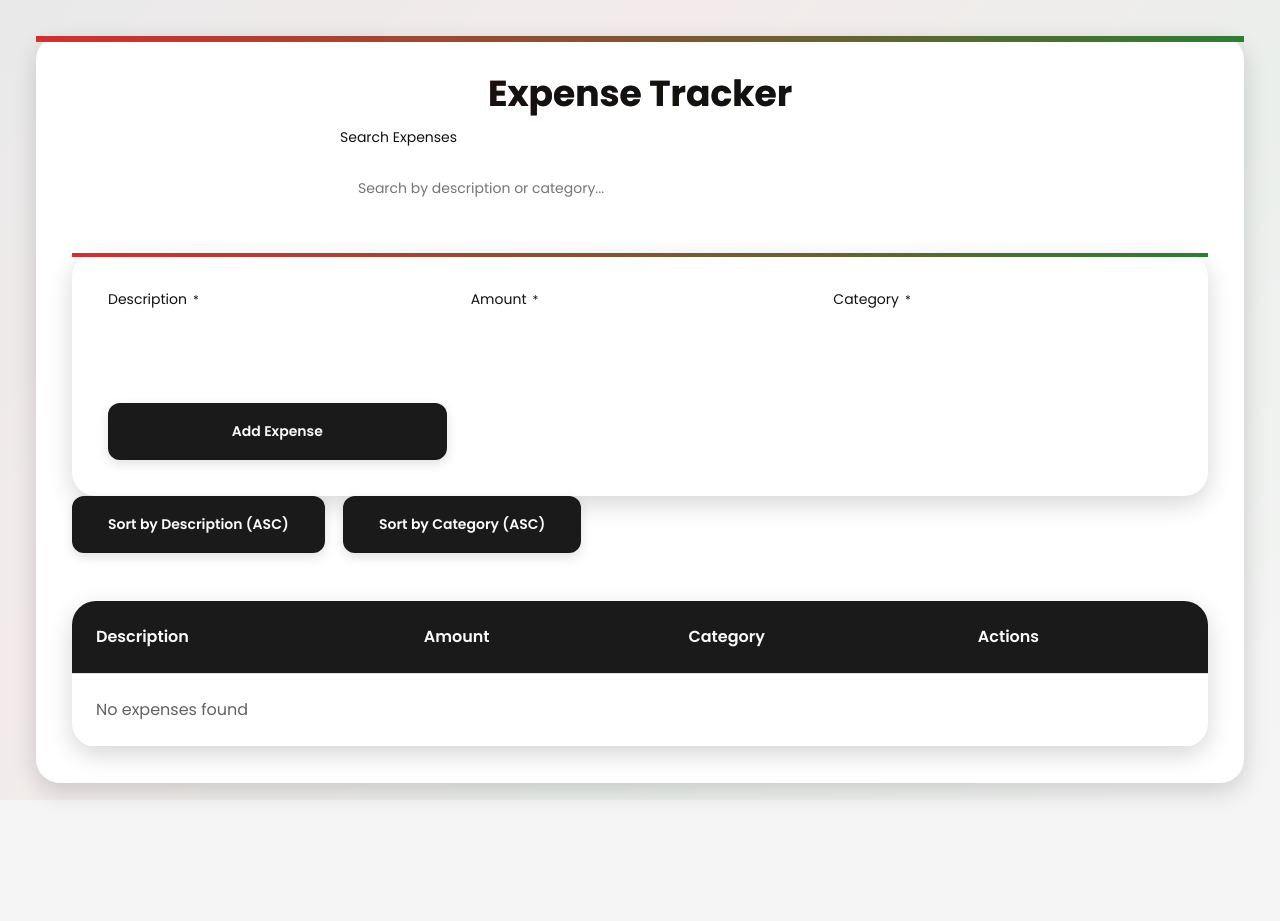
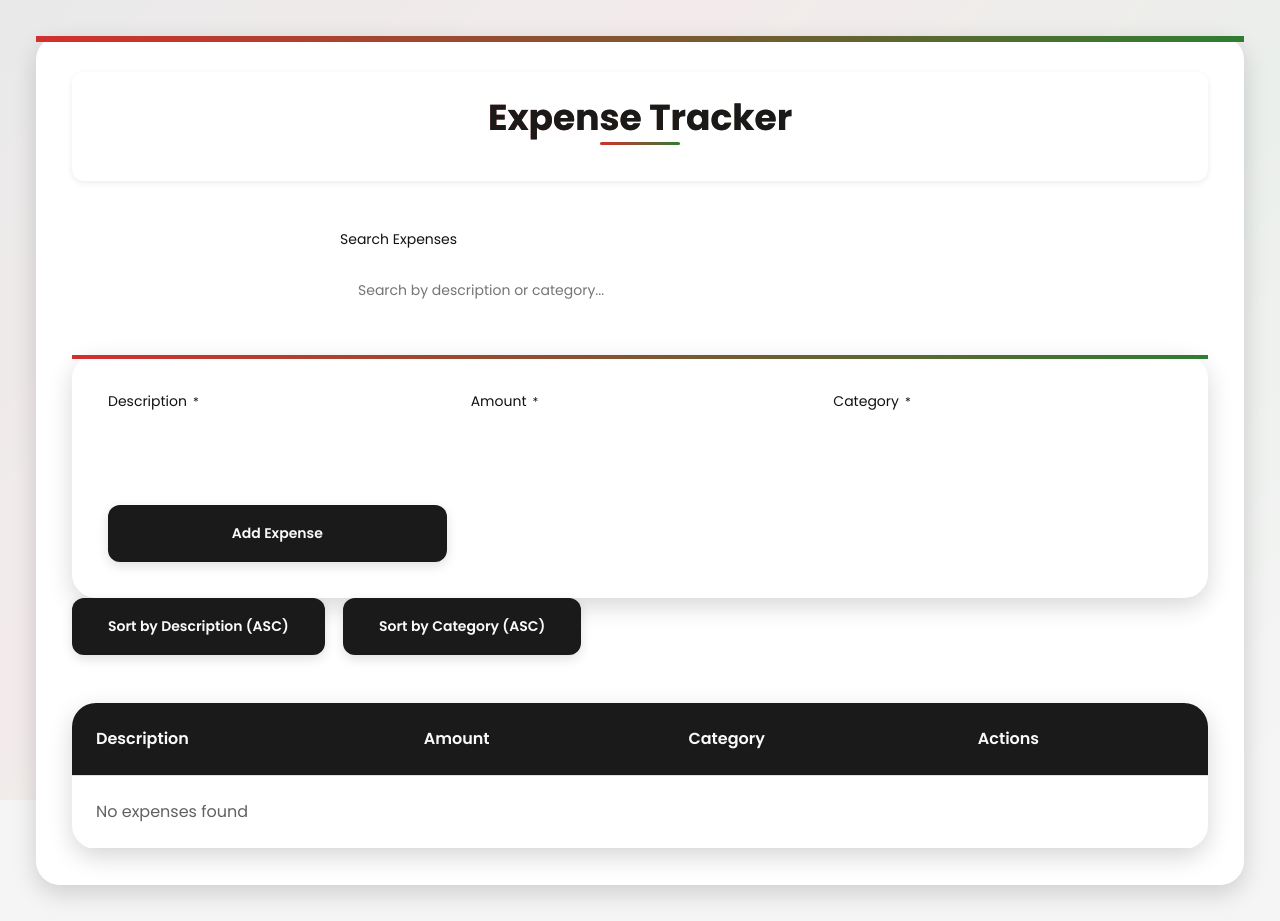
Before and after one commit to Mundia1/expense-tracker, a React (Vite) app: page / in a window 1280 px wide. Before the commit the page ends 819 px from the top, so only its background shows below. Built offline with nearby package versions, Linux system fonts and the light colour scheme.

Commit message:
Enhance Header.css with card design, scaling title animation, red-to-green gradient underline, and grid-based actions for a bold, minimalistic Kenyan-themed header.

```diff
--- a/src/components/layout/Header/Header.css
+++ b/src/components/layout/Header/Header.css
@@ -1,75 +1,57 @@
 /* src/components/layout/Header/Header.css */
 .header {
   text-align: center;
-    margin-bottom: var(--spacing-8);
+  margin-bottom: var(--spacing-6);
+  padding: var(--spacing-4) 0;
   position: relative;
+  background: var(--surface-color);
+  border-radius: var(--border-radius);
+  box-shadow: var(--shadow-sm);
 }
 
 .header__title {
   font-size: var(--text-2xl);
   font-weight: 700;
-    color: var(--text-color);
-    margin-bottom: var(--spacing-2);
+  color: var(--primary-color);
   position: relative;
   display: inline-block;
+  transition: transform var(--transition);
+}
+
+.header__title:hover {
+  transform: scale(1.05);
 }
 
 .header__title::after {
   content: '';
   position: absolute;
-    bottom: -4px;
-    left: 0;
-    right: 0;
+  bottom: -6px;
+  left: 50%;
+  transform: translateX(-50%);
+  width: 80px;
   height: 3px;
-    background: linear-gradient(90deg, var(--primary-color), var(--success-color));
+  background: var(--kenyan-accent);
   border-radius: var(--border-radius-full);
 }
 
 .header__subtitle {
-    font-size: var(--text-base);
+  font-size: var(--text-lg);
   color: var(--text-muted);
-    max-width: 600px;
-    margin: 0 auto;
+  max-width: 800px;
+  margin: var(--spacing-3) auto 0;
 }
 
 .header--with-actions {
-    display: flex;
-    justify-content: space-between;
+  display: grid;
+  grid-template-columns: 1fr auto;
   align-items: center;
   text-align: left;
 }
 
-  .header--with-actions .header__title::after {
-    left: 0;
-    right: auto;
-    width: 50%;
-  }
-
-  /* Responsive adjustments */
 @media (max-width: 768px) {
-    .header {
-      margin-bottom: var(--spacing-6);
-    }
-
-    .header__title {
-      font-size: var(--text-xl);
-    }
-
   .header--with-actions {
-      flex-direction: column;
-      gap: var(--spacing-4);
+    grid-template-columns: 1fr;
+    gap: var(--spacing-3);
     text-align: center;
   }
-
-    .header--with-actions .header__title::after {
-      left: 25%;
-      width: 50%;
 }
-  }
-
-  /* Dark mode specific styles */
-  @media (prefers-color-scheme: dark) {
-    .header__title {
-      text-shadow: 0 2px 4px rgba(0, 0, 0, 0.3);
-    }
-  }
```
Lines whose indentation alone changed are shown as unchanged.
